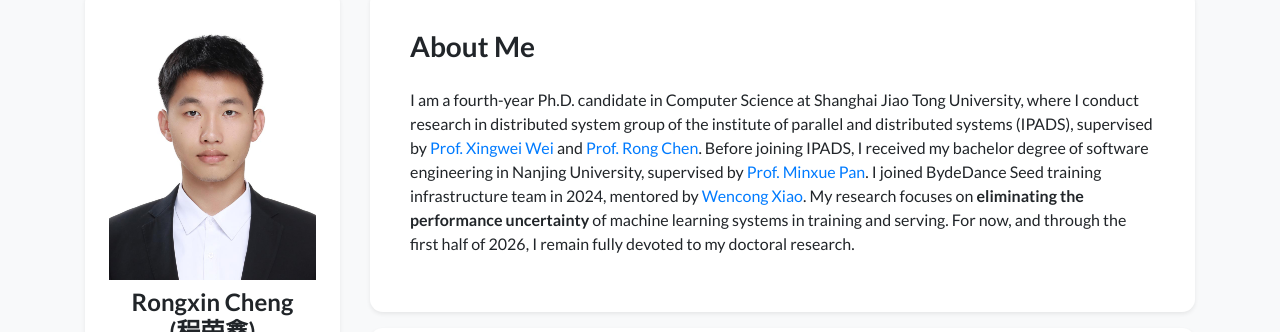
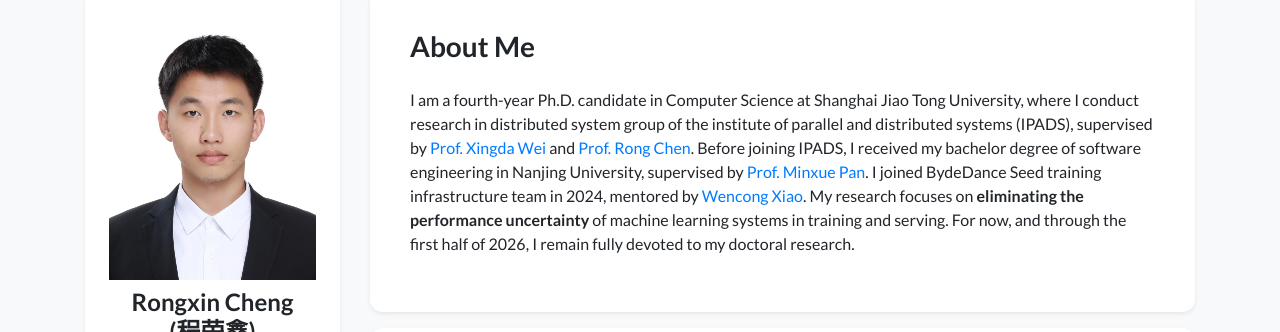
Before and after one commit to Rongxin-Cheng/Rongxin-Cheng.github.io, a Jekyll site: the page built from index.html, in a window 1280 px wide and 900 px high. Shown: the part 90-422 px from the top of the window. Built offline with Jekyll 4.4.1, drawn with Linux system fonts in a browser that asks for light colours; nearby versions of some CDN libraries; a style sheet for code colours, icons or effects is not loaded.

Commit message:
fix typo

```diff
--- a/_data/profile.yml
+++ b/_data/profile.yml
@@ -23,7 +23,7 @@ short_bio: >-
   <p>
     I am a fourth-year Ph.D. candidate in Computer Science at Shanghai Jiao Tong University, where I conduct
     research in distributed system group of the institute of parallel and distributed systems (IPADS),
-    supervised by <a href="https://ipads.se.sjtu.edu.cn/pub/members/xingda_wei" target="_blank">Prof. Xingwei Wei</a> and
+    supervised by <a href="https://ipads.se.sjtu.edu.cn/pub/members/xingda_wei" target="_blank">Prof. Xingda Wei</a> and
     <a href="https://ipads.se.sjtu.edu.cn/pub/members/rong_chen" target="_blank">Prof. Rong Chen</a>.
     Before joining IPADS, I received my bachelor degree of software engineering in Nanjing University, supervised by
     <a href="https://minxuepan.github.io" target="_blank">Prof. Minxue Pan</a>. I joined BydeDance Seed training infrastructure
```
